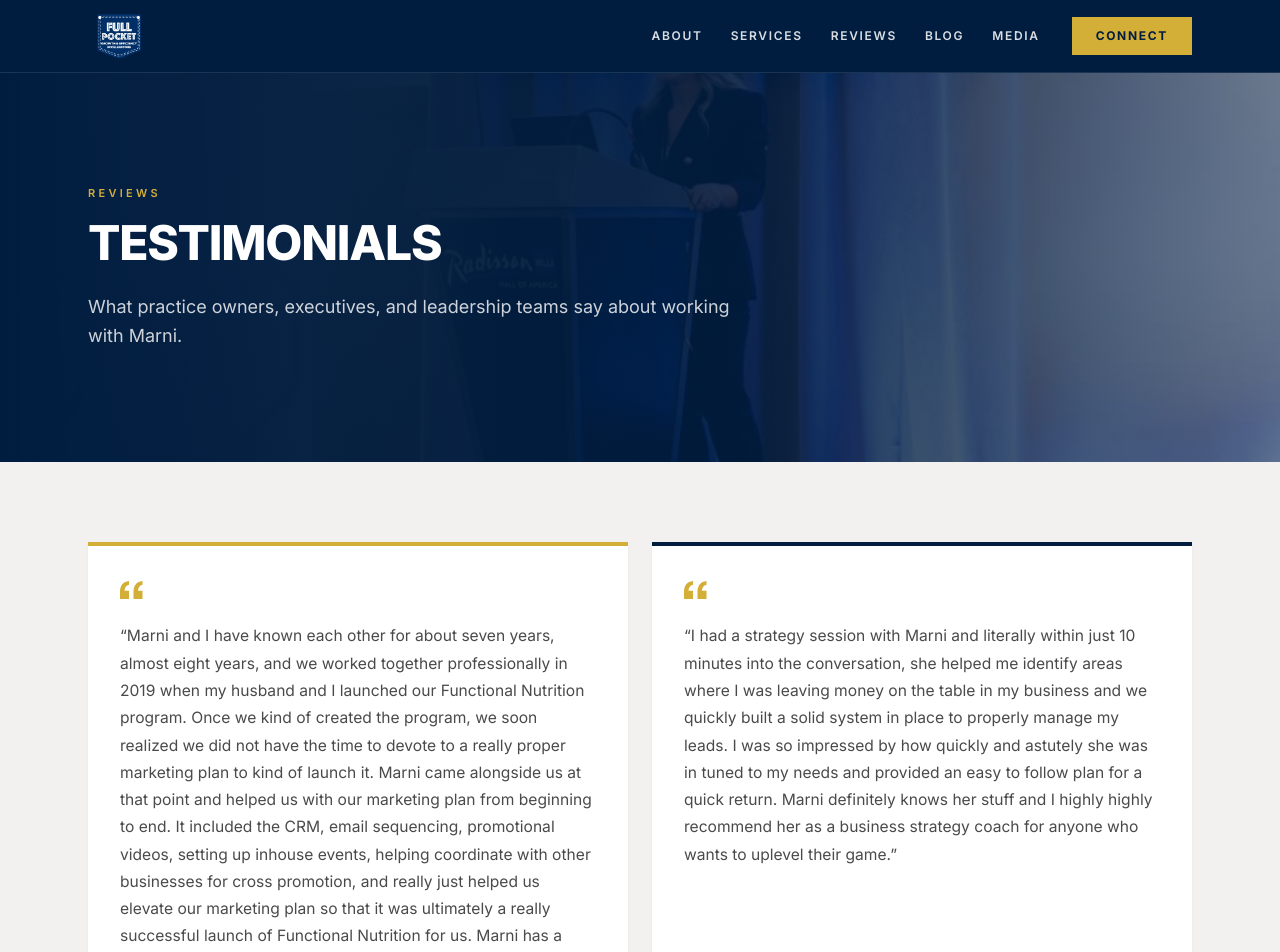
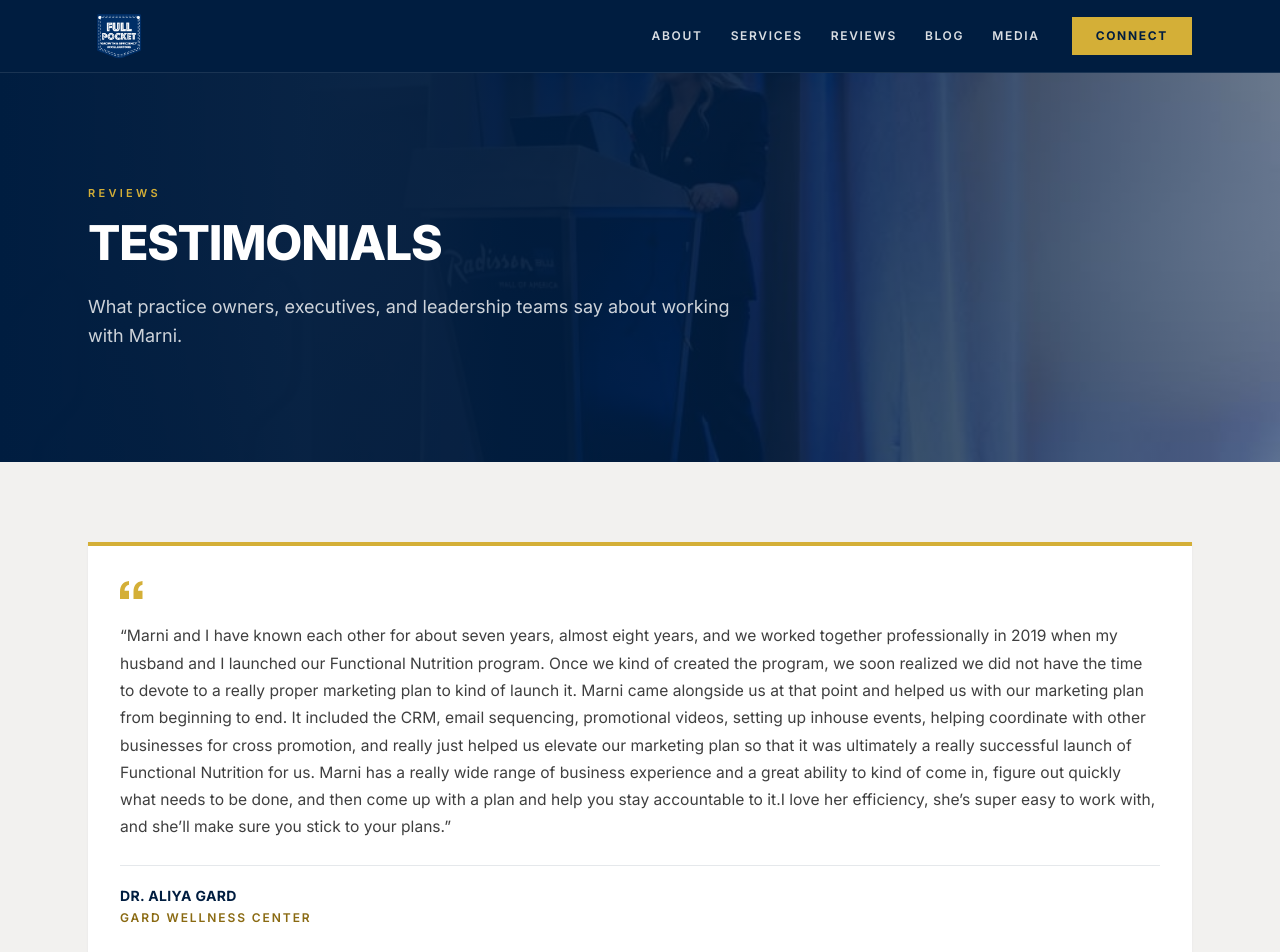
Before and after one commit to Bennyboy0789/fullpocketcoaching, a Next.js app: page /testimonials in a window 1280 px wide. Shown: the top 952 px of the page. Built offline with nearby package versions, Linux system fonts and the light colour scheme; a web font is replaced by a local one.

Commit message:
Fix testimonial parsing: multi-paragraph quotes, dedupe credits, contrast
- Long quotes spanning multiple <p> blocks now stay with their attribution
- Credits list no longer repeats names shown as full cards
- Very long quote spans both grid columns (no orphan card)
- Lift role/credit text contrast

```diff
--- a/app/testimonials/page.tsx
+++ b/app/testimonials/page.tsx
@@ -12,10 +12,19 @@ function parseTestimonials(blocks: { t: string; x: string }[]): Entry[] {
   while (i < blocks.length) {
     const b = blocks[i];
     if (b.t === "p" && b.x.startsWith("\u201c")) {
-      const name = blocks[i + 1]?.t === "h2" ? blocks[i + 1].x : "";
-      const role = blocks[i + 2]?.t === "h2" ? blocks[i + 2].x : "";
-      out.push({ quote: b.x, name, role });
-      i += 3;
+      // A single testimonial can span several consecutive <p> blocks before its
+      // attribution (Dr. Sullivan's runs to 7). Collect every paragraph up to
+      // the next heading so long quotes stay with their name.
+      const parts: string[] = [b.x];
+      let j = i + 1;
+      while (j < blocks.length && blocks[j].t === "p") {
+        parts.push(blocks[j].x);
+        j++;
+      }
+      const name = blocks[j]?.t === "h2" ? blocks[j].x : "";
+      const role = blocks[j + 1]?.t === "h2" ? blocks[j + 1].x : "";
+      out.push({ quote: parts.join(" "), name, role });
+      i = j + 2;
     } else {
       i++;
     }
@@ -37,7 +46,13 @@ function parseVideoCredits(blocks: { t: string; x: string }[]): string[] {
 export default function TestimonialsPage() {
   const data = PAGES["testimonials"];
   const entries = parseTestimonials(data.blocks);
-  const credits = parseVideoCredits(data.blocks);
+
+  // Drop anyone already shown as a full card so the credits list adds names
+  // rather than repeating them.
+  const shown = new Set(entries.map((e) => e.name.toUpperCase()));
+  const credits = parseVideoCredits(data.blocks).filter(
+    (c) => !shown.has(c.toUpperCase())
+  );
 
   return (
     <div>
@@ -57,7 +72,7 @@ export default function TestimonialsPage() {
                 className={`flex flex-col border-t-4 bg-white p-8 shadow-[0_1px_2px_rgba(0,29,64,0.06)] ${
                   // alternate the top rule so the grid has rhythm
                   i % 2 === 0 ? "border-[#D4AF37]" : "border-[#001D40]"
-                }`}
+                } ${e.quote.length > 900 ? "md:col-span-2" : ""}`}
               >
                 <svg
                   aria-hidden
@@ -66,7 +81,7 @@ export default function TestimonialsPage() {
                 >
                   <path d="M0 24V14C0 6 4 1 12 0v5C8 6 6 9 6 13h6v11H0zm18 0V14C18 6 22 1 30 0v5c-4 1-6 4-6 8h6v11H18z" />
                 </svg>
-                <blockquote className="flex-1 text-[0.975rem] leading-[1.75] text-[#4a4a4a]">
+                <blockquote className="flex-1 text-[0.975rem] leading-[1.75] text-[#3f3f3f]">
                   {e.quote}
                 </blockquote>
                 {e.name && (
@@ -75,7 +90,7 @@ export default function TestimonialsPage() {
                       {e.name}
                     </p>
                     {e.role && (
-                      <p className="mt-1 text-[11px] font-semibold uppercase tracking-[0.18em] text-[#B8860B]">
+                      <p className="mt-1 text-xs font-semibold uppercase tracking-[0.16em] text-[#8a6a12]">
                         {e.role}
                       </p>
                     )}
```
